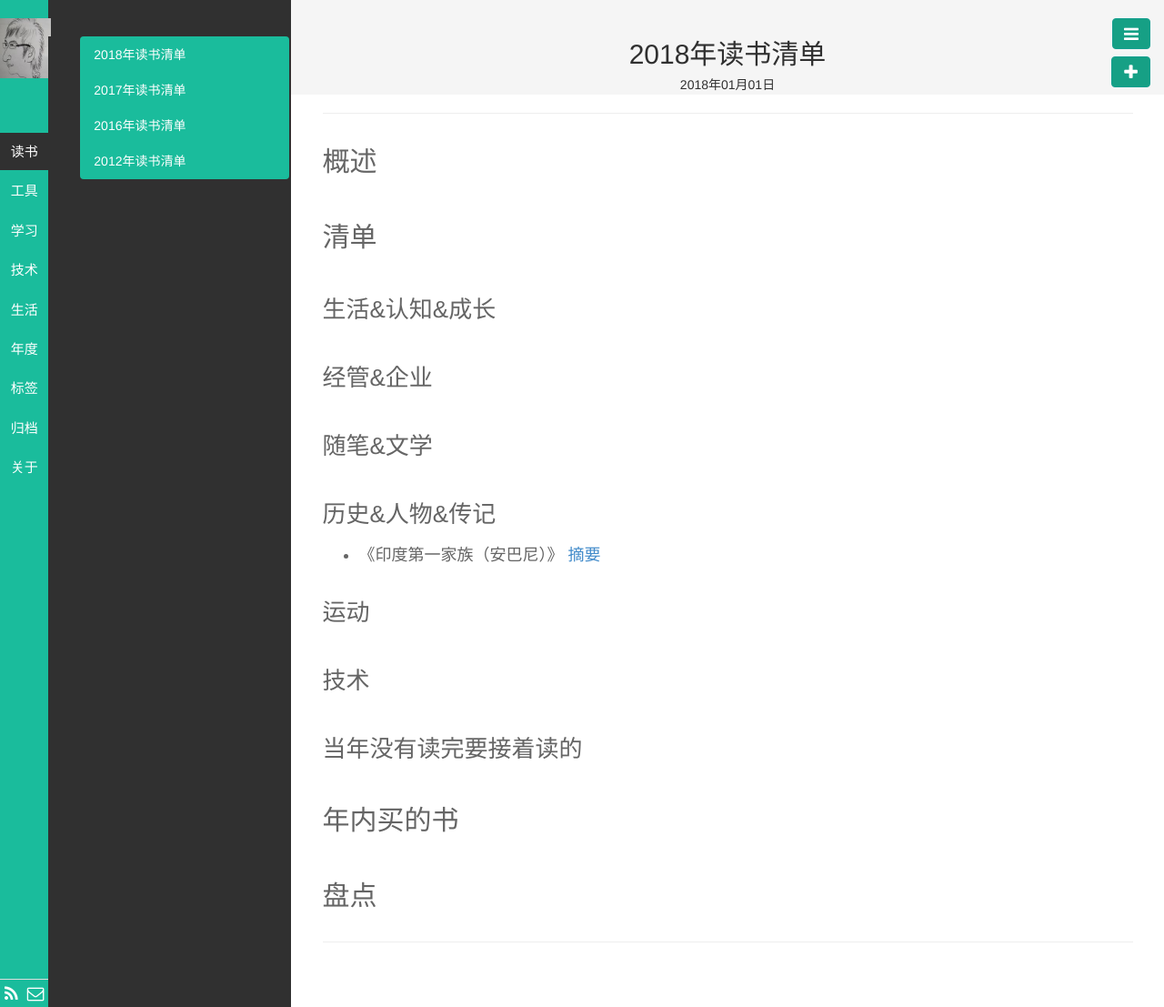
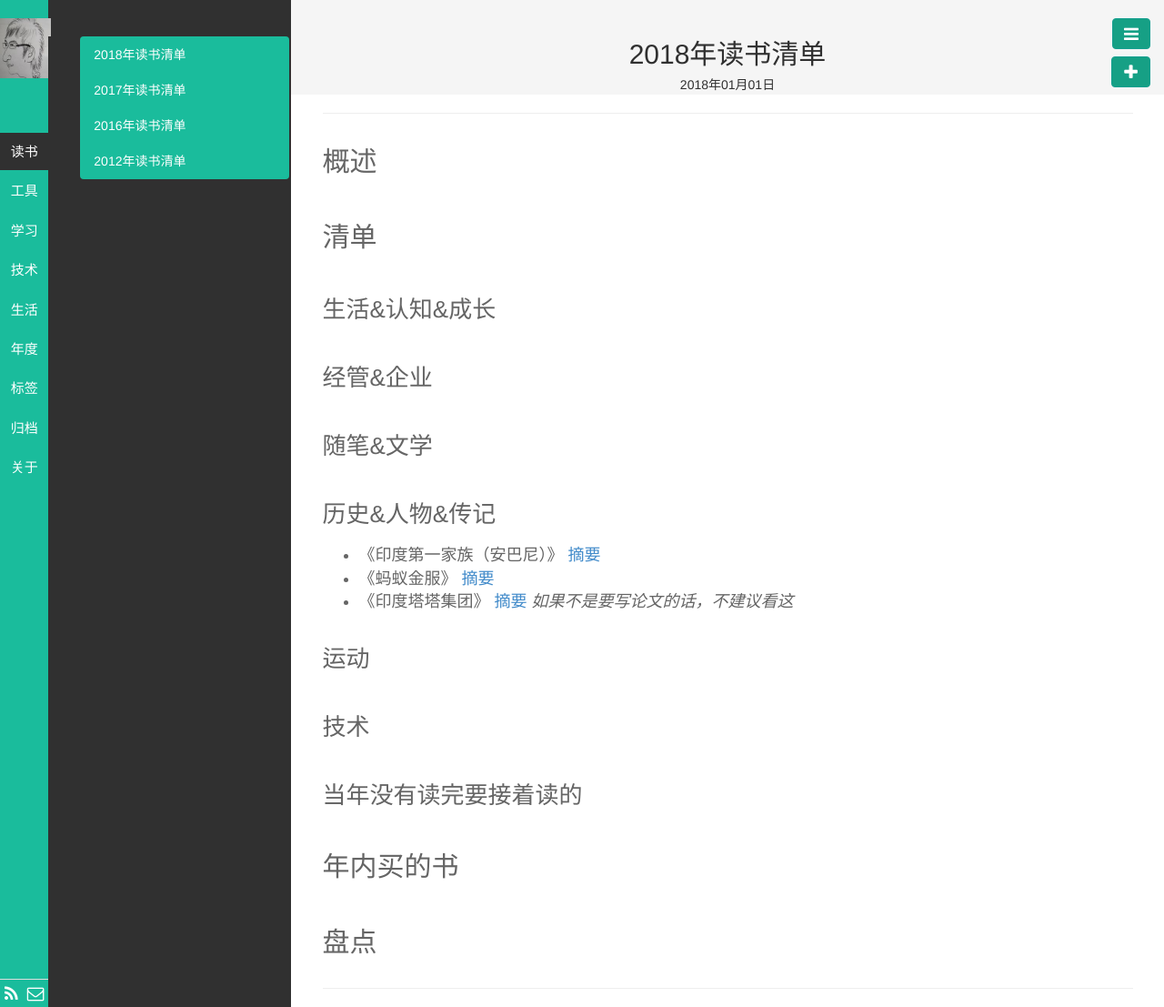
Before and after one commit to wolflion/blog, a Jekyll site: the page built from _posts/读书/2018-01-01-book-list-2018.md, in a window 1280 px wide. Shown: the whole page at 91% size. Built offline with Jekyll 4.4.1, drawn with Linux system fonts in a browser that asks for light colours.

Commit message:
20180107更新了读过的两本书

```diff
--- a/_posts/读书/2018-01-01-book-list-2018.md
+++ b/_posts/读书/2018-01-01-book-list-2018.md
@@ -21,6 +21,8 @@ description:
 
 ###  历史&人物&传记
 + 《印度第一家族（安巴尼）》 [摘要](https://www.jianshu.com/p/eb71efc4dd14)
++ 《蚂蚁金服》 [摘要](https://www.jianshu.com/p/04f09ec8a46d)
++ 《印度塔塔集团》 [摘要](https://www.jianshu.com/p/af52d24a1fa3) *如果不是要写论文的话，不建议看这*
 
 ###  运动
 
```
